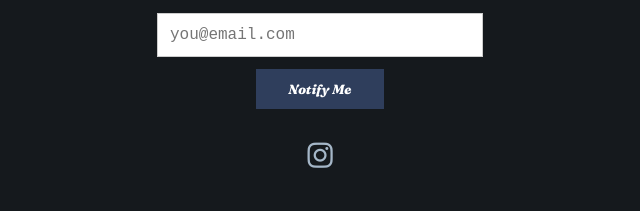
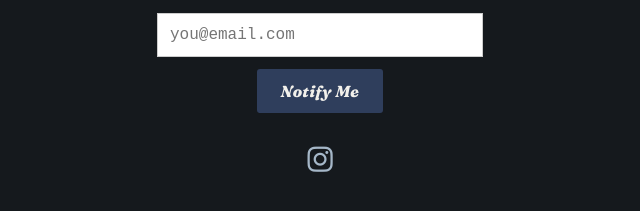
Before and after one commit to Zachary-Roland/Zachary-Roland.github.io, a plain HTML site: page index.html in a window 1280 px wide. Shown: the part 485-696 px from the top of the page, 320-960 px from the left. Drawn offline with nearby package versions, Linux system fonts and the light colour scheme; a web font is replaced by a local one.

Commit message:
updates button font

```diff
--- a/styles.css
+++ b/styles.css
@@ -82,15 +82,21 @@ body::before {
 
 .signup-form button {
   font-family: 'Fraunces', serif;
-  padding: 0.75rem 2rem;
-  background-color: #2f3e5c;
-  color: white;
+  font-weight: 500;
+  font-style: normal;
+  font-size: 1rem;
+  padding: 0.75rem 1.5rem;
+  color: #f2f0eb;
+  background-color: #2f3e5c; /* deep navy or indigo */
   border: none;
+  border-radius: 3px;
   cursor: pointer;
+  transition: background 0.2s ease;
+  letter-spacing: 0.02em;
 }
 
 .signup-form button:hover {
-  background-color: #1e293b;
+  background-color: #1e2c45; /* slightly darker hover */
 }
 
 .note {
```
